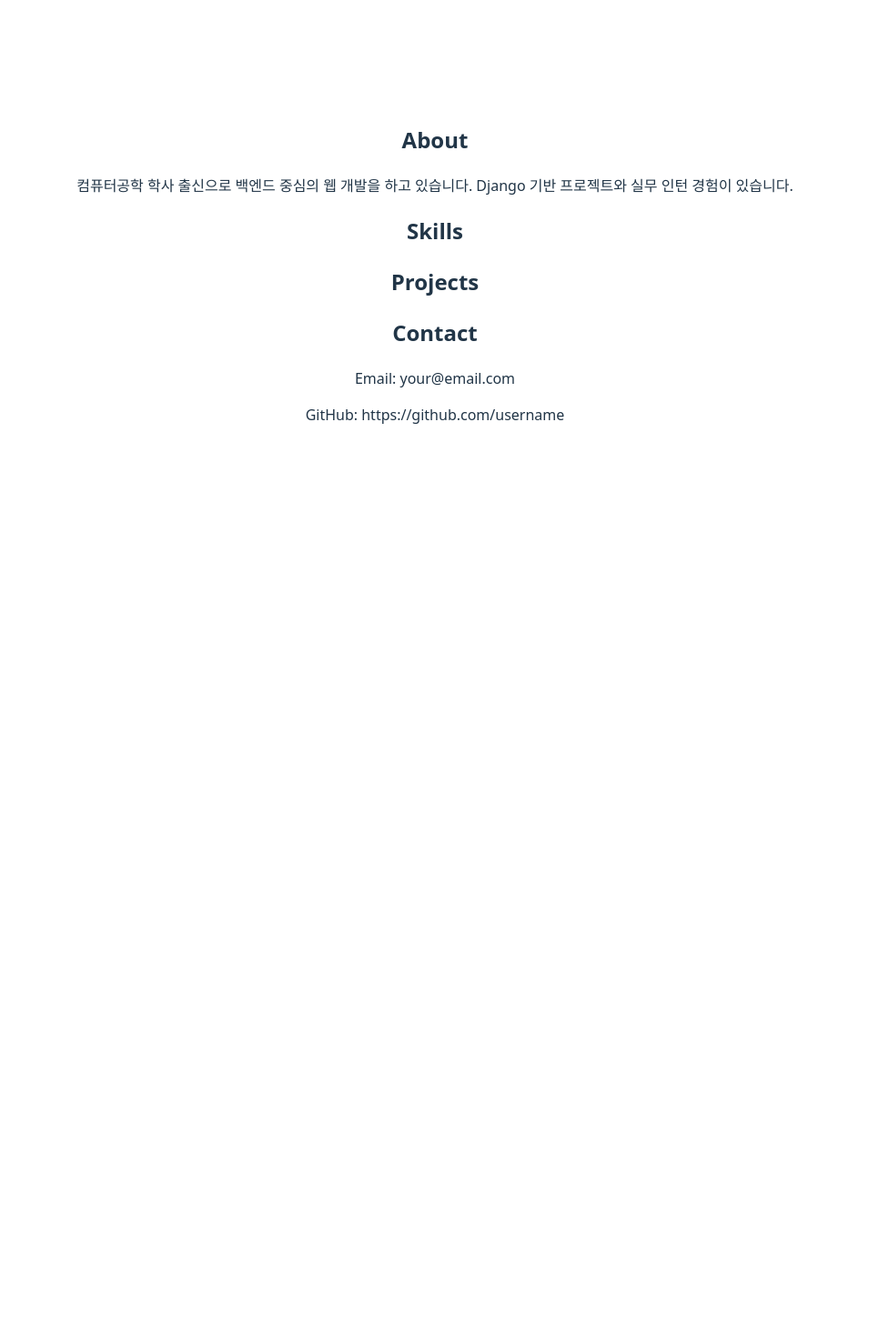
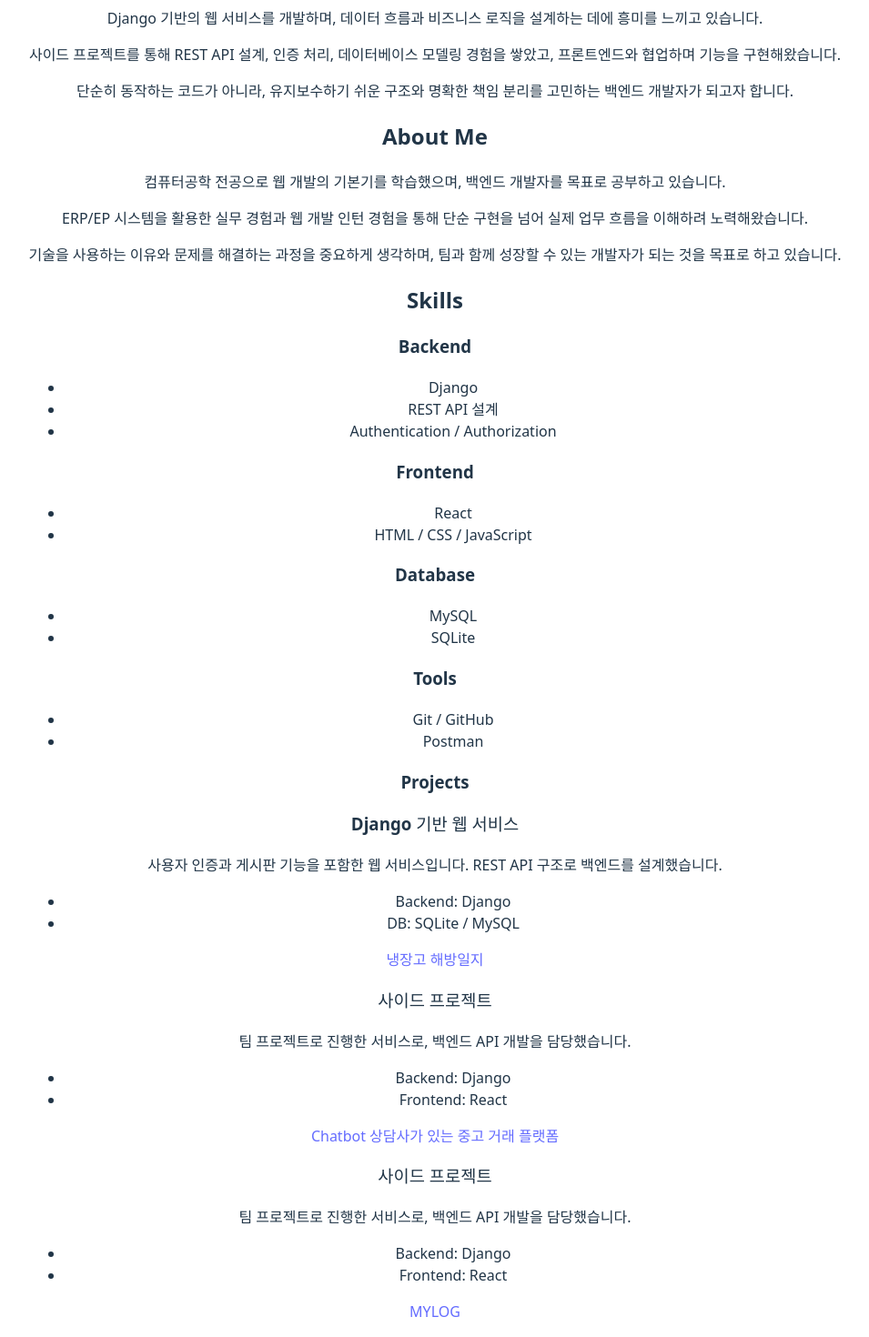
Before and after one commit to minyoung0303/minyoung.github.io, a React (Vite) app: page / in a window 1280 px wide. Shown: the part 100-1570 px from the top of the page at 91% size, without its empty margins (162-1117 px from the left). Before the commit the page ends 800 px from the top, so only its background shows below. Built offline with nearby package versions, Linux system fonts and the light colour scheme.

Commit message:
docs: App.jsx 및 구성 요소 추가로 포트폴리오 섹션 업데이트

```diff
--- a/src/App.jsx
+++ b/src/App.jsx
@@ -1,19 +1,18 @@
-import { useState } from 'react'
-import reactLogo from './assets/react.svg'
-import viteLogo from '/vite.svg'
+import Introduction from './components/Introduction'
+import About from './components/About'
+import Skills from './components/Skills'
+import Projects from './components/Projects'
+import Contact from './components/Contact'
 import './App.css'
 
 function App() {
   return (
     <>
-
-      <section id="about">
-        <h2>About</h2>
-        <p>
-          컴퓨터공학 학사 출신으로 백엔드 중심의 웹 개발을 하고 있습니다.
-          Django 기반 프로젝트와 실무 인턴 경험이 있습니다.
-        </p>
-      </section>
+      <Introduction />
+      <About />
+      <Skills />
+      <Projects />
+      <Contact />
 
       <section id="skills">
         <h2>Skills</h2>
--- /dev/null
+++ b/src/components/About.jsx
@@ -0,0 +1,25 @@
+function About() {
+  return (
+    <section id="about">
+      <h2>About Me</h2>
+
+      <p>
+        컴퓨터공학 전공으로 웹 개발의 기본기를 학습했으며,
+        백엔드 개발자를 목표로 공부하고 있습니다.
+      </p>
+
+      <p>
+        ERP/EP 시스템을 활용한 실무 경험과
+        웹 개발 인턴 경험을 통해
+        단순 구현을 넘어 실제 업무 흐름을 이해하려 노력해왔습니다.
+      </p>
+
+      <p>
+        기술을 사용하는 이유와 문제를 해결하는 과정을 중요하게 생각하며,
+        팀과 함께 성장할 수 있는 개발자가 되는 것을 목표로 하고 있습니다.
+      </p>
+    </section>
+  )
+}
+
+export default About
--- /dev/null
+++ b/src/components/Contact.jsx
@@ -0,0 +1,17 @@
+function Contact() {
+  return (
+    <section id="contact">
+      <h2>Contact</h2>
+
+      <p>Email: your@email.com</p>
+      <p>
+        GitHub:{" "}
+        <a href="https://github.com/minyoung0303" target="_blank">
+          Minyoung0303
+        </a>
+      </p>
+    </section>
+  )
+}
+
+export default Contact
--- /dev/null
+++ b/src/components/Introduction.jsx
@@ -0,0 +1,26 @@
+function Introduction() {
+  return (
+    <section id="introduction">
+      <h2>Introduction</h2>
+
+      <p>
+        Django 기반의 웹 서비스를 개발하며,
+        데이터 흐름과 비즈니스 로직을 설계하는 데에 흥미를 느끼고 있습니다.
+      </p>
+
+      <p>
+        사이드 프로젝트를 통해 REST API 설계, 인증 처리,
+        데이터베이스 모델링 경험을 쌓았고,
+        프론트엔드와 협업하며 기능을 구현해왔습니다.
+      </p>
+
+      <p>
+        단순히 동작하는 코드가 아니라,
+        유지보수하기 쉬운 구조와 명확한 책임 분리를 고민하는
+        백엔드 개발자가 되고자 합니다.
+      </p>
+    </section>
+  )
+}
+
+export default Introduction
--- /dev/null
+++ b/src/components/Projects.jsx
@@ -0,0 +1,53 @@
+function Projects() {
+  return (
+    <section id="projects">
+      <h3>Projects</h3>
+
+      <article>
+        <h3>Django 기반 웹 서비스</h3>
+        <p>
+          사용자 인증과 게시판 기능을 포함한 웹 서비스입니다.
+          REST API 구조로 백엔드를 설계했습니다.
+        </p>
+        <ul>
+          <li>Backend: Django</li>
+          <li>DB: SQLite / MySQL</li>
+        </ul>
+        <a href="https://github.com/minyoung0303/KDT_Hackathon" target="_blank">
+          냉장고 해방일지
+        </a>
+      </article>
+
+      <article>
+        <h3>사이드 프로젝트</h3>
+        <p>
+          팀 프로젝트로 진행한 서비스로,
+          백엔드 API 개발을 담당했습니다.
+        </p>
+        <ul>
+          <li>Backend: Django</li>
+          <li>Frontend: React</li>
+        </ul>
+        <a href="https://github.com/minyoung0303/JHC" target="_blank">
+          Chatbot 상담사가 있는 중고 거래 플랫폼
+        </a>
+      </article>
+            <article>
+        <h3>사이드 프로젝트</h3>
+        <p>
+          팀 프로젝트로 진행한 서비스로,
+          백엔드 API 개발을 담당했습니다.
+        </p>
+        <ul>
+          <li>Backend: Django</li>
+          <li>Frontend: React</li>
+        </ul>
+        <a href="https://github.com/minyoung0303/MYLOG" target="_blank">
+          MYLOG
+        </a>
+      </article>
+    </section>
+  )
+}
+
+export default Projects
--- /dev/null
+++ b/src/components/Skills.jsx
@@ -0,0 +1,34 @@
+function Skills() {
+  return (
+    <section id="skills">
+      <h2>Skills</h2>
+
+      <h3>Backend</h3>
+      <ul>
+        <li>Django</li>
+        <li>REST API 설계</li>
+        <li>Authentication / Authorization</li>
+      </ul>
+
+      <h3>Frontend</h3>
+      <ul>
+        <li>React</li>
+        <li>HTML / CSS / JavaScript</li>
+      </ul>
+
+      <h3>Database</h3>
+      <ul>
+        <li>MySQL</li>
+        <li>SQLite</li>
+      </ul>
+
+      <h3>Tools</h3>
+      <ul>
+        <li>Git / GitHub</li>
+        <li>Postman</li>
+      </ul>
+    </section>
+  )
+}
+
+export default Skills
```
